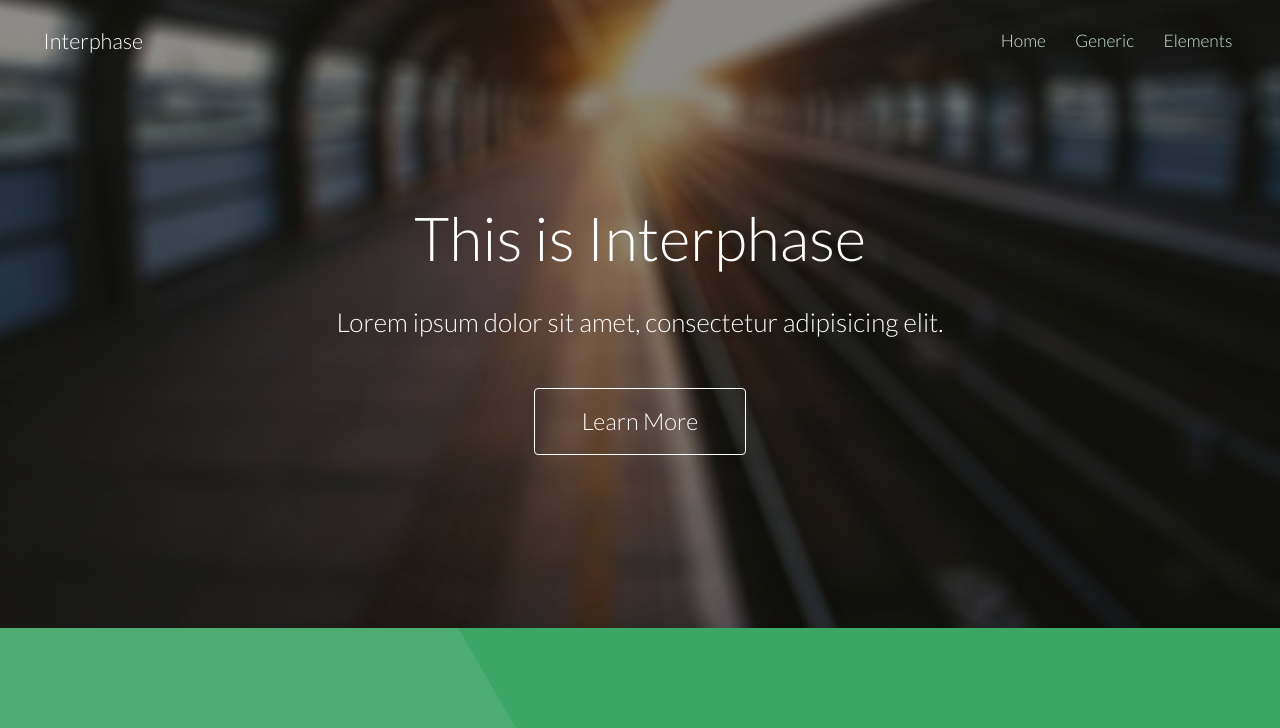
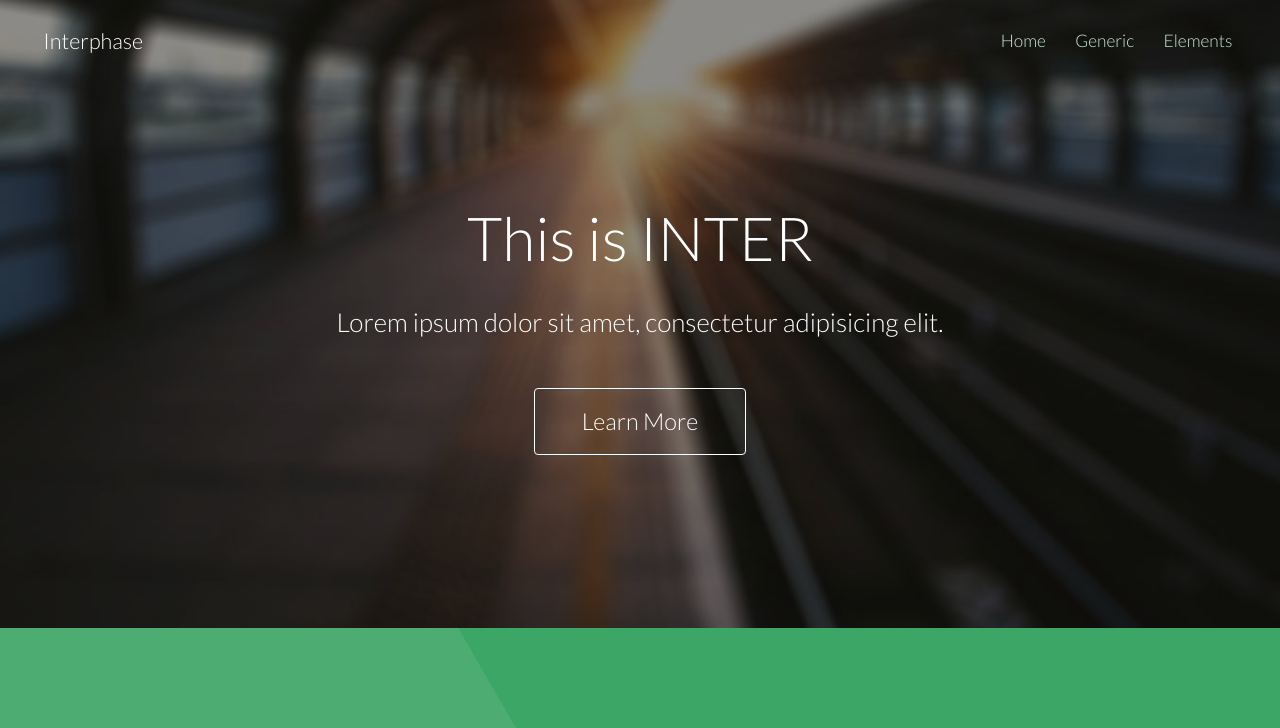
Before and after one commit to closeheat-test1/solitary-resonance-2313, a plain HTML site: page index.html in a window 1280 px wide. Shown: the top 728 px of the page. Drawn offline with Linux system fonts and the light colour scheme.

Commit message:
Live editor edit

```diff
--- a/index.html
+++ b/index.html
@@ -39,7 +39,7 @@
 
 		<!-- Banner -->
 			<section id="banner">
-				<h2>This is Interphase</h2>
+				<h2>This is INTER</h2>
 				<p>Lorem ipsum dolor sit amet, consectetur adipisicing elit.</p>
 				<ul class="actions">
 					<li>
```
